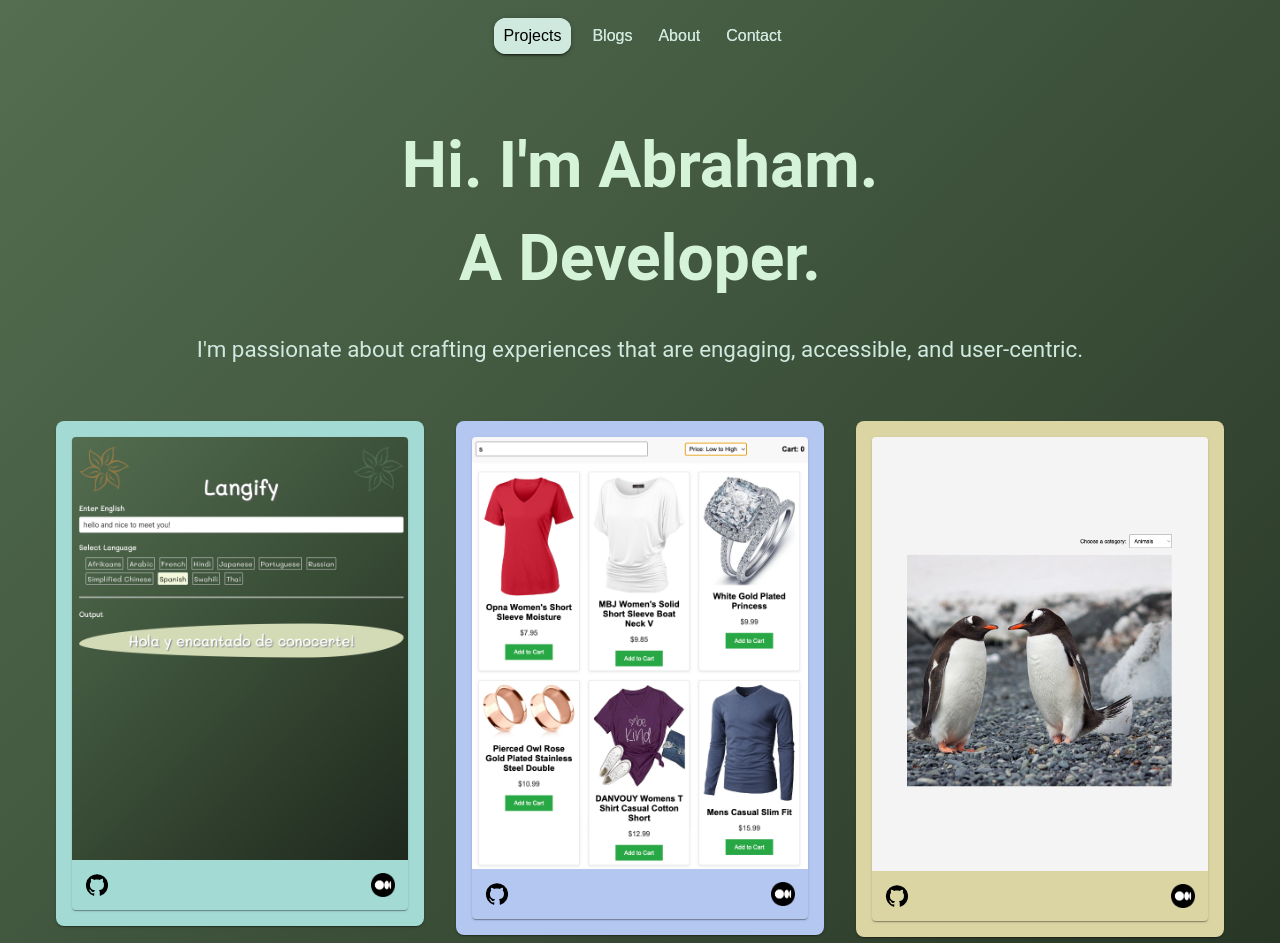
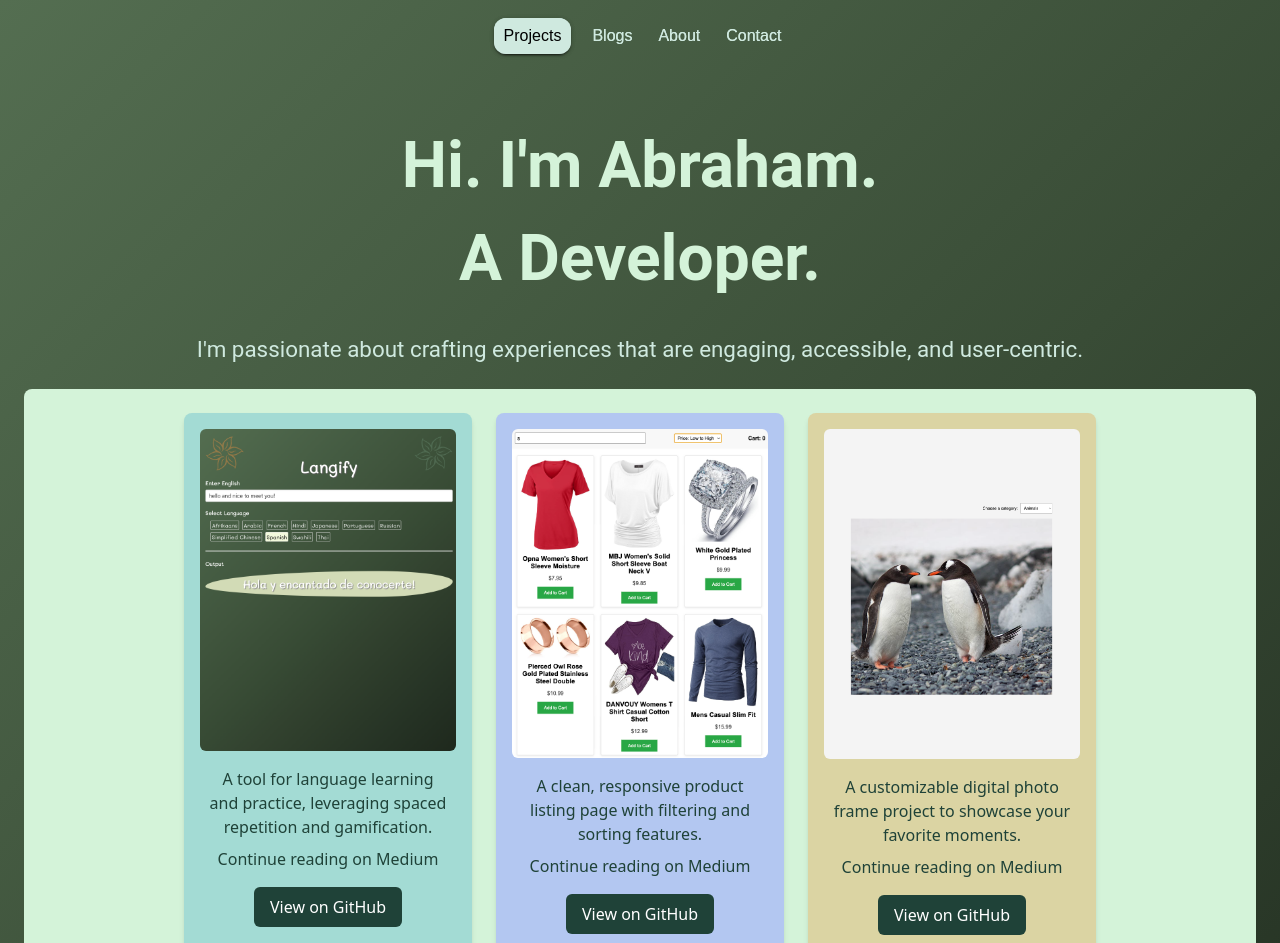
Before and after one commit to anogbidor/Portfolio-website, a Next.js app: page /projects in a window 1280 px wide. Shown: the top 943 px of the page. Built offline with nearby package versions, Linux system fonts and the light colour scheme.

Commit message:
changes to projects page UI

```diff
--- /dev/null
+++ b/src/components/Card.tsx
@@ -0,0 +1,57 @@
+// components/Card.tsx
+import React from 'react'
+
+interface CardProps {
+  image: string
+  backgroundColor: string
+  githubUrl: string
+  mediumUrl: string
+  description?: string
+}
+
+const Card: React.FC<CardProps> = ({
+  image,
+  backgroundColor,
+  githubUrl,
+  mediumUrl,
+  description,
+}) => {
+  return (
+    <div
+      className='flex flex-col items-center rounded-lg p-4 shadow-md w-72'
+      style={{ backgroundColor }}
+    >
+      {/* Card Image */}
+      <img
+        src={image}
+        alt='Project preview'
+        className='w-full h-50 object-cover rounded-md mb-2'
+        onError={(e) => {
+          e.currentTarget.src = '/images/default-image.png' // Fallback image
+        }}
+      />
+
+      {/* Card Text - Add your description here */}
+      {description && (
+        <p className='text-center text-custom-green my-2 px-2'>{description}</p>
+      )}
+
+      {/* Medium Link Text */}
+      <p className='text-center text-custom-link no-underline mb-2 hover:text-purple-800'>
+        <a href={mediumUrl} target='_blank' rel='noopener noreferrer'>
+          Continue reading on Medium
+        </a>
+      </p>
+
+      {/* GitHub Button */}
+      <button
+        onClick={() => window.open(githubUrl, '_blank')}
+        className='mt-2 py-2 px-4 bg-custom-link text-white rounded-md hover:bg-custom-light-soft-green hover:text-purple-800  transition duration-300'
+      >
+        View on GitHub
+      </button>
+    </div>
+  )
+}
+
+export default Card
--- /dev/null
+++ b/src/components/CardGrid.tsx
@@ -0,0 +1,73 @@
+// components/CardGrid.tsx
+import React from 'react'
+import Card from './Card'
+
+const CardGrid: React.FC = () => {
+  const cardsData = [
+    {
+      image: '/images/langify.png',
+      backgroundColor: '#a3dbd4',
+      githubUrl: 'https://github.com/your-repo',
+      mediumUrl: 'https://medium.com/@your-profile',
+      description:
+        'A tool for language learning and practice, leveraging spaced repetition and gamification.',
+    },
+    {
+      image: '/images/projectListing.png',
+      backgroundColor: '#b3c7f1',
+      githubUrl: 'https://github.com/anogbidor/Product-listing-page',
+      mediumUrl: 'https://medium.com/@your-profile',
+      description:
+        'A clean, responsive product listing page with filtering and sorting features.',
+    },
+    {
+      image: '/images/digitalFrame-project.png',
+      backgroundColor: '#dbd4a3',
+      githubUrl: 'https://github.com/your-repo',
+      mediumUrl: 'https://medium.com/@your-profile',
+      description:
+        'A customizable digital photo frame project to showcase your favorite moments.',
+    },
+    {
+      image: '/images/Task Manager.png',
+      backgroundColor: '#ffff',
+      githubUrl: 'https://github.com/your-repo',
+      mediumUrl: 'https://medium.com/@your-profile',
+      description:
+        'A task manager app to help you organize and prioritize your to-do list efficiently.',
+    },
+    {
+      image: '/images/GitHub-user-project.png',
+      backgroundColor: '#d094e5',
+      githubUrl: 'https://github.com/your-repo',
+      mediumUrl: 'https://medium.com/@your-profile',
+      description:
+        'A GitHub user search tool that lets you view user profiles and repositories.',
+    },
+    {
+      image: '/images/pokemonLibrary.png',
+      backgroundColor: '#e7b89c',
+      githubUrl: 'https://github.com/your-repo',
+      mediumUrl: 'https://medium.com/@your-profile',
+      description:
+        'An extensive library of Pokémon data with filters and detailed information.',
+    },
+  ]
+
+  return (
+    <div className='flex flex-wrap justify-center gap-6 p-6 bg-custom-light-soft-green min-h-screen rounded-lg'>
+      {cardsData.map((card, index) => (
+        <Card
+          key={index}
+          image={card.image}
+          backgroundColor={card.backgroundColor}
+          githubUrl={card.githubUrl}
+          mediumUrl={card.mediumUrl}
+          description={card.description}
+        />
+      ))}
+    </div>
+  )
+}
+
+export default CardGrid
--- a/src/components/Cards.tsx
+++ /dev/null
@@ -1,129 +0,0 @@
-import * as React from 'react'
-import {
-  Box,
-  Card,
-  CardActions,
-  CardMedia,
-  IconButton,
-  Grid,
-  Paper,
-} from '@mui/material'
-import { styled } from '@mui/system'
-import GitHubIcon from '@mui/icons-material/GitHub' // Import GitHub Icon
-
-const Item = styled(Paper)(({ theme }) => ({
-  padding: theme.spacing(2),
-  textAlign: 'center',
-  color: theme.palette.text.secondary,
-  borderRadius: theme.shape.borderRadius * 2,
-  display: 'flex',
-  flexDirection: 'column',
-  alignItems: 'center',
-  justifyContent: 'center',
-}))
-
-const Layout: React.FC = () => {
-  const cardsData = [
-    {
-      image: '/images/langify.png',
-      title: 'Langify',
-      backgroundColor: '#a3dbd4',
-      githubUrl: 'https://github.com/your-repo', // Replace with your GitHub URL
-      mediumUrl: 'https://medium.com/@your-profile', // Replace with your Medium URL
-    },
-    {
-      image: '/images/projectListing.png',
-      title: 'Sample Title 2',
-      backgroundColor: '#b3c7f1',
-      githubUrl: 'https://github.com/anogbidor/Product-listing-page', // Replace with your GitHub URL
-      mediumUrl: 'https://medium.com/@your-profile', // Replace with your Medium URL
-    },
-    {
-      image: '/images/digitalFrame-project.png',
-      title: 'Rectangle-like Card',
-      backgroundColor: '#dbd4a3',
-      githubUrl: 'https://github.com/your-repo', // Replace with your GitHub URL
-      mediumUrl: 'https://medium.com/@your-profile', // Replace with your Medium URL
-    },
-    {
-      image: '/images/Task Manager.png',
-      title: 'Rectangle-like Card',
-      backgroundColor: '#ffff',
-      githubUrl: 'https://github.com/your-repo', // Replace with your GitHub URL
-      mediumUrl: 'https://medium.com/@your-profile', // Replace with your Medium URL
-    },
-    {
-      image: '/images/GitHub-user-project.png',
-      title: 'Rectangle-like Card',
-      backgroundColor: '#d094e5',
-      githubUrl: 'https://github.com/your-repo', // Replace with your GitHub URL
-      mediumUrl: 'https://medium.com/@your-profile', // Replace with your Medium URL
-    },
-    {
-      image: '/images/pokemonLibrary.png',
-      title: 'Rectangle-like Card',
-      backgroundColor: '#e7b89c',
-      githubUrl: 'https://github.com/your-repo', // Replace with your GitHub URL
-      mediumUrl: 'https://medium.com/@your-profile', // Replace with your Medium URL
-    },
-  ]
-
-  return (
-    <Box sx={{ flexGrow: 1, padding: 4 }}>
-      <Grid container spacing={4}>
-        {cardsData.map((card, index) => (
-          <Grid item xs={12} sm={6} md={4} key={index}>
-
-            <Item sx={{ backgroundColor: card.backgroundColor }}>
-              <Card
-                sx={{
-                  width: '100%',
-                  backgroundColor: card.backgroundColor,
-                  display: 'flex',
-                  flexDirection: 'column',
-                }}
-              >
-                <CardMedia
-                  component='img'
-                  sx={{
-                    width: '100%',
-                    height: 'auto',
-                    objectFit: 'cover',
-                  }}
-                  image={card.image}
-                  title={card.title}
-                  onError={(e) => {
-                    e.currentTarget.src = '/images/default-image.png' // Fallback image
-                  }}
-                />
-
-                <CardActions sx={{ justifyContent: 'space-between' }}>
-                  <IconButton
-                    size='small'
-                    sx={{ color: 'black' }}
-                    onClick={() => window.open(card.githubUrl, '_blank')}
-                  >
-                    <GitHubIcon />
-                  </IconButton>
-                  <IconButton
-                    size='small'
-                    sx={{ color: 'primary.main' }}
-                    onClick={() => window.open(card.mediumUrl, '_blank')}
-                  >
-                    <img
-                      src='/images/medium.png'
-                      alt='Medium Logo'
-                      style={{ width: '24px', height: 'auto' }}
-                    />
-                  </IconButton>
-                </CardActions>
-              </Card>
-            </Item>
-          </Grid>
-        ))}
-      </Grid>
-    </Box>
-  )
-}
-
-export default Layout
--- a/src/components/Projects.tsx
+++ b/src/components/Projects.tsx
@@ -1,7 +1,7 @@
 import * as React from 'react'
 import Box from '@mui/material/Box'
 import Typography from '@mui/material/Typography'
-import Cards from './Cards'
+import CardGrid from './CardGrid'
 import AppNavBar from './AppNavBar'
 
 
@@ -58,7 +58,7 @@ const Projects: React.FC = () => {
         and user-centric.
       </Typography>
 
-      <Cards />
+      <CardGrid />
     </Box>
   )
 }
--- a/tailwind.config.js
+++ b/tailwind.config.js
@@ -11,6 +11,7 @@ module.exports = {
         'custom-light-green': '#e5fbf4',
         'custom-light-soft-green': '#d4f3d9',
         'custom-green': '#1f4238',
+        'custom-link': '#1f4238',
       },
       backgroundImage: {
         'custom-green': 'linear-gradient(135deg, #546E51, #394C36, #1C261B)',
```
